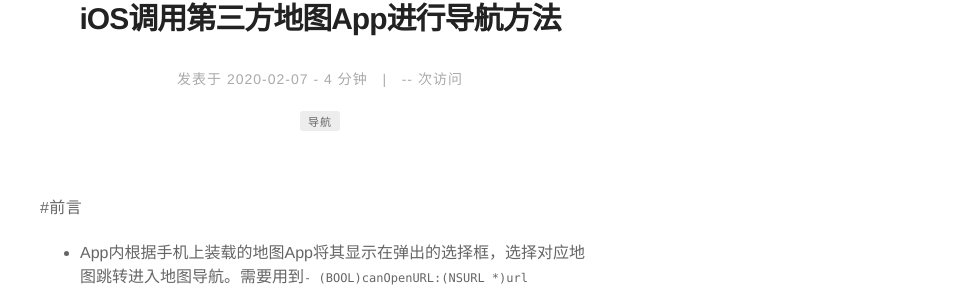
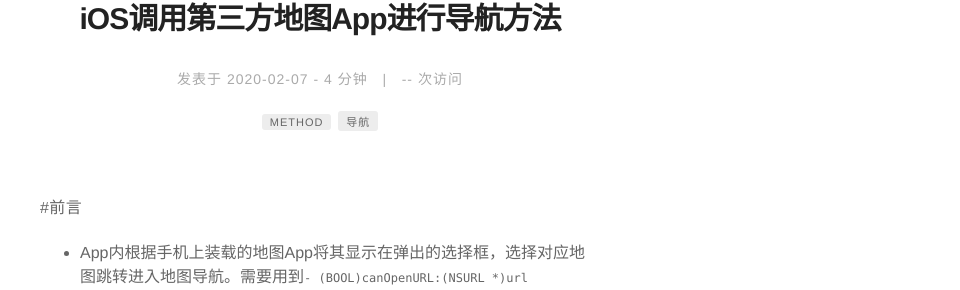
Before and after one commit to binhaozeng/binhaozeng.github.io, a Jekyll site: the page built from _posts/tech/2020-02-07-vehicle-nav.md, in a window 1280 px wide and 900 px high. Shown: the part 131-421 px from the top of the window, without its empty margins (320-1280 px from the left). Built offline with Jekyll 4.4.1, drawn with Linux system fonts in a browser that asks for light colours; comment, search, counter and statistics services are not loaded; some of the changed text lies outside the part shown.

Commit message:
Update 2020-02-07-vehicle-nav.md

```diff
--- a/_posts/tech/2020-02-07-vehicle-nav.md
+++ b/_posts/tech/2020-02-07-vehicle-nav.md
@@ -5,6 +5,7 @@
 image: /assets/images/markdown.jpg
 headerImage: false
 tag:
+- method
 - 导航
 star: false
 category: tech
```
